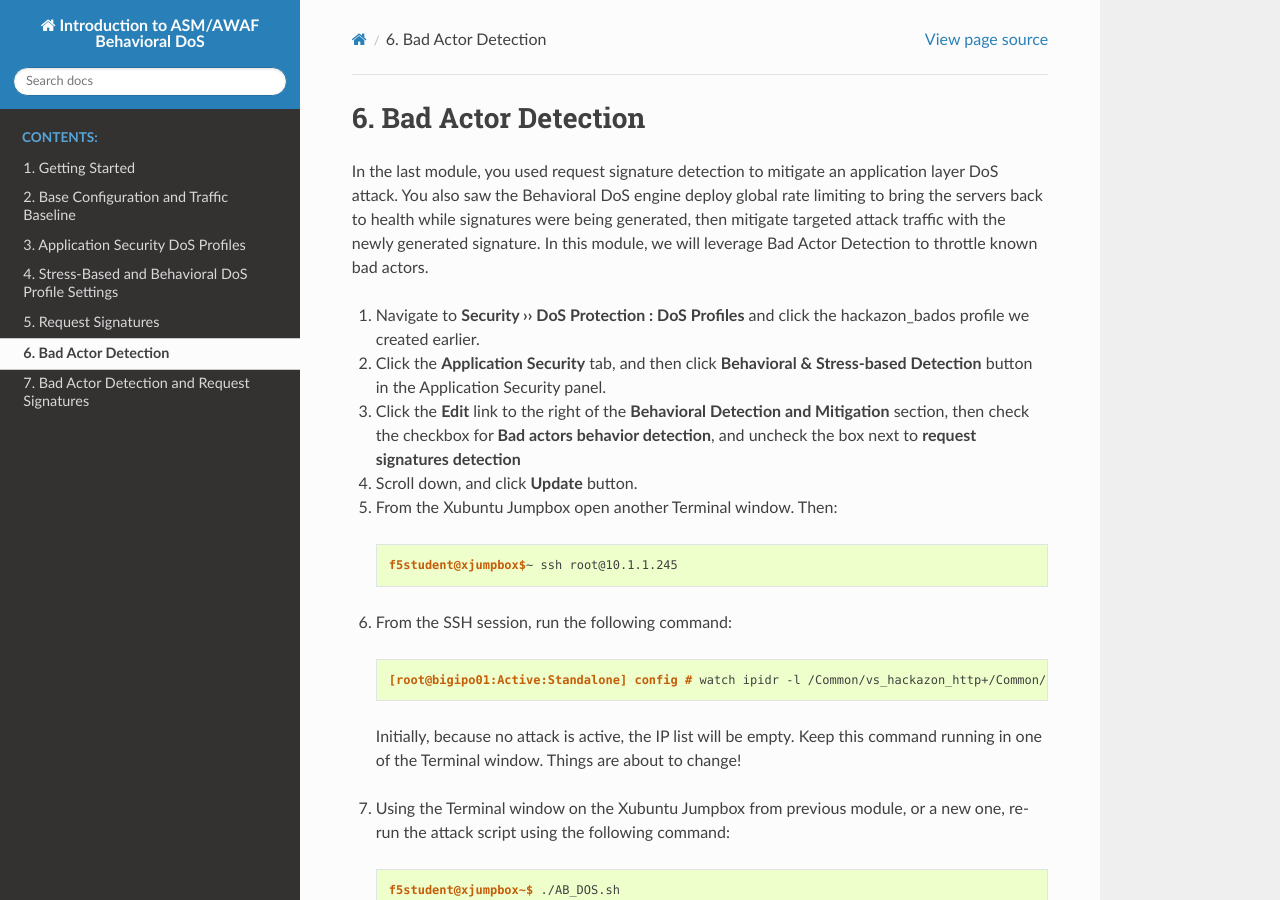
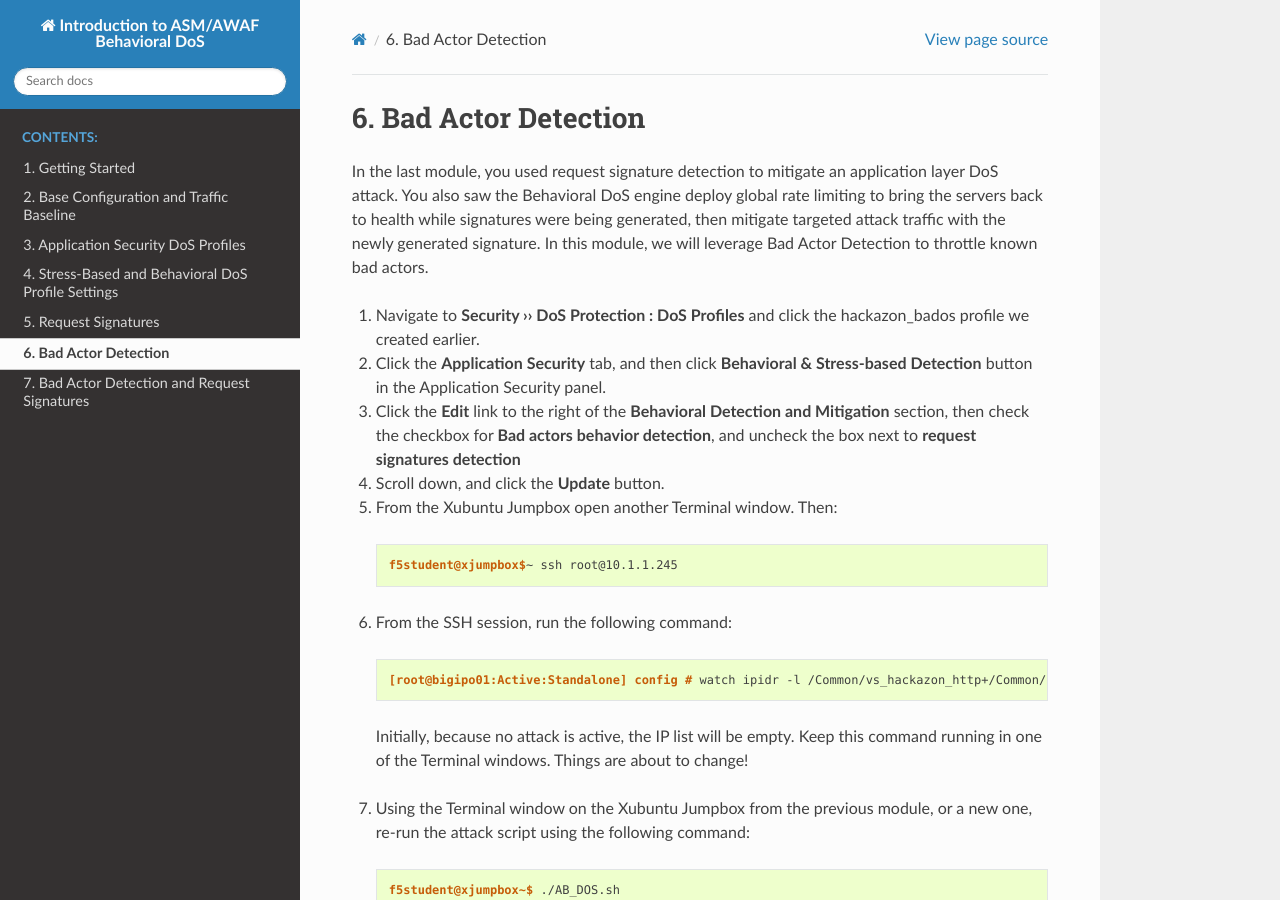
Before and after one commit to meverett1167/bados-sg-agility-2018, a Sphinx documentation site: the page built from docs/bados/module5.rst, in a window 1280 px wide and 900 px high. Built offline with Sphinx 7.4.7 and the Read the Docs theme 2.0.0, drawn with Linux system fonts in a browser that asks for light colours; some of the changed text lies outside the part shown.

Commit message:
minor grammar updates to module5

```diff
--- a/docs/bados/module5.rst
+++ b/docs/bados/module5.rst
@@ -11,7 +11,7 @@ In the last module, you used request signature detection to mitigate an applicat
 
 3.  Click the **Edit** link to the right of the **Behavioral Detection and Mitigation** section, then check the checkbox for **Bad actors behavior detection**, and uncheck the box next to **request signatures detection**
 
-4.  Scroll down, and click **Update** button.
+4.  Scroll down, and click the **Update** button.
 
 5.  From the |xj| open another Terminal window.  Then:
 
@@ -26,9 +26,9 @@ In the last module, you used request signature detection to mitigate an applicat
 
       [root@bigipo01:Active:Standalone] config # watch ipidr -l /Common/vs_hackazon_http+/Common/hackazon_bados
 
-   Initially, because no attack is active, the IP list will be empty.  Keep this command running in one of the Terminal window.  Things are about to change!
+   Initially, because no attack is active, the IP list will be empty.  Keep this command running in one of the Terminal windows.  Things are about to change!
 
-7.  Using the Terminal window on the |xj| from previous module, or a new one, re-run the attack script using the following command:
+7.  Using the Terminal window on the |xj| from the previous module, or a new one, re-run the attack script using the following command:
 
    .. code-block:: console
 
@@ -53,9 +53,9 @@ In the last module, you used request signature detection to mitigate an applicat
    3. **Prod**: Number of stat producers.  In this environment, this should always be 1.
    4. **Tout**: Time-out/TTL. Prior to releasing an IP address from the greylist, |awaf| will quarantine the IP address for a period of time.  During this time, TCP slowdown methods will discontinue, and HTTP rate limiting will take over.  If during the quarantine period, the IP address triggers more attack traffic, the IP will be removed from quarantine and placed back in greylist.  Quarantined IP addresses are visible in the DoS Dashboard/Analytics views in the Mitigation panel.
 
-11. With the attack script still running, examine the output of the baseline script.  You should be getting HTTP 200 OK responses, and response time should be inline with pre-attack response times.  Also, verify you can use browse to http://hackazon.f5demo.com without issue.
+11. With the attack script still running, examine the output of the baseline script.  You should be getting HTTP 200 OK responses, and the response time should be inline with pre-attack response times.  Also, verify you can use browse to http://hackazon.f5demo.com without issue.
 
-12. In the window where you are running the attack script, enter **CTRL-C**, they type **4** to kill the attack script cleanly.
+12. In the window where you are running the attack script, enter **CTRL-C**, then type **4** to kill the attack script cleanly.
 
 13.  Leave baseline_menu.sh script running.
 
```
